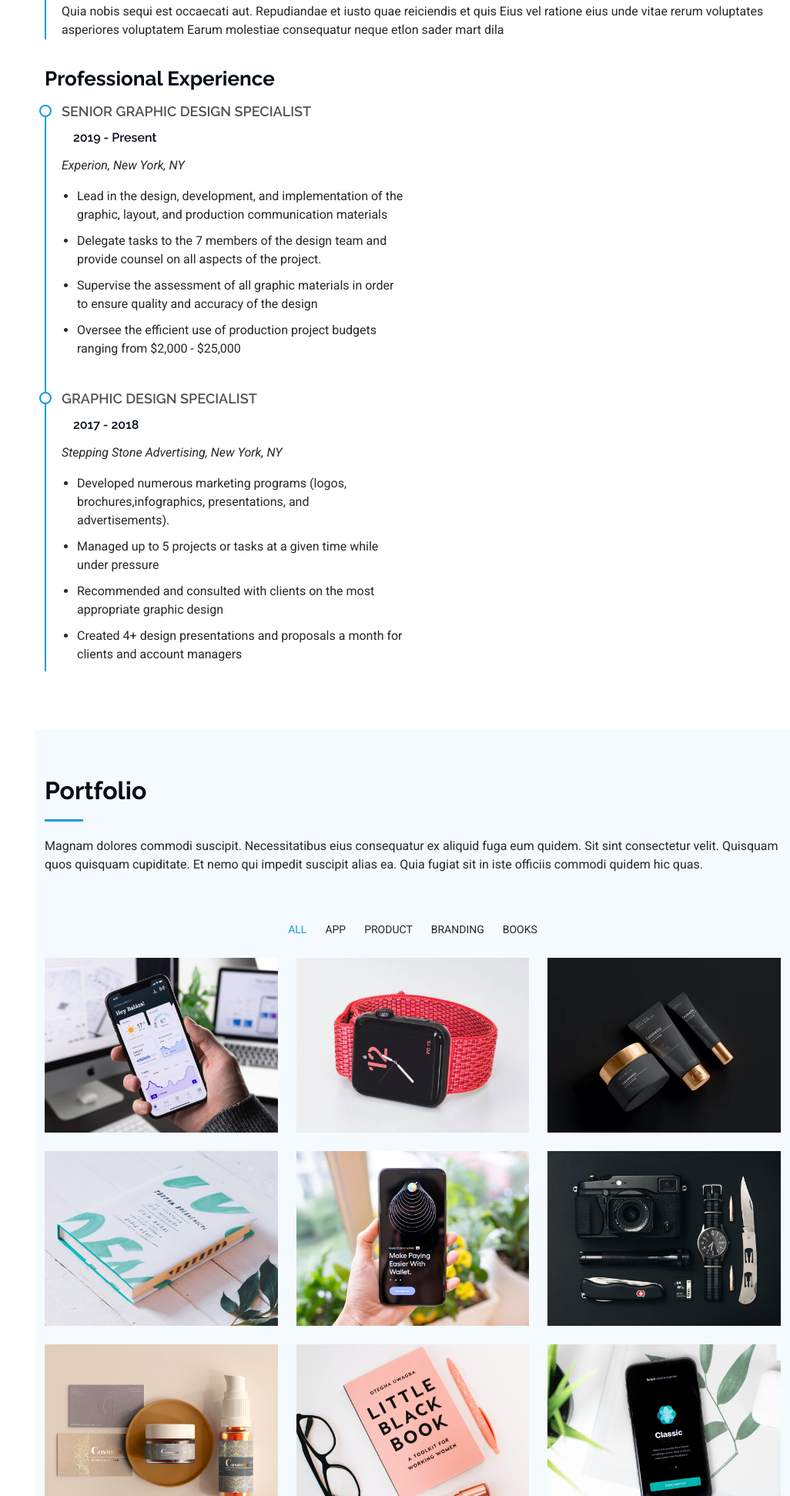
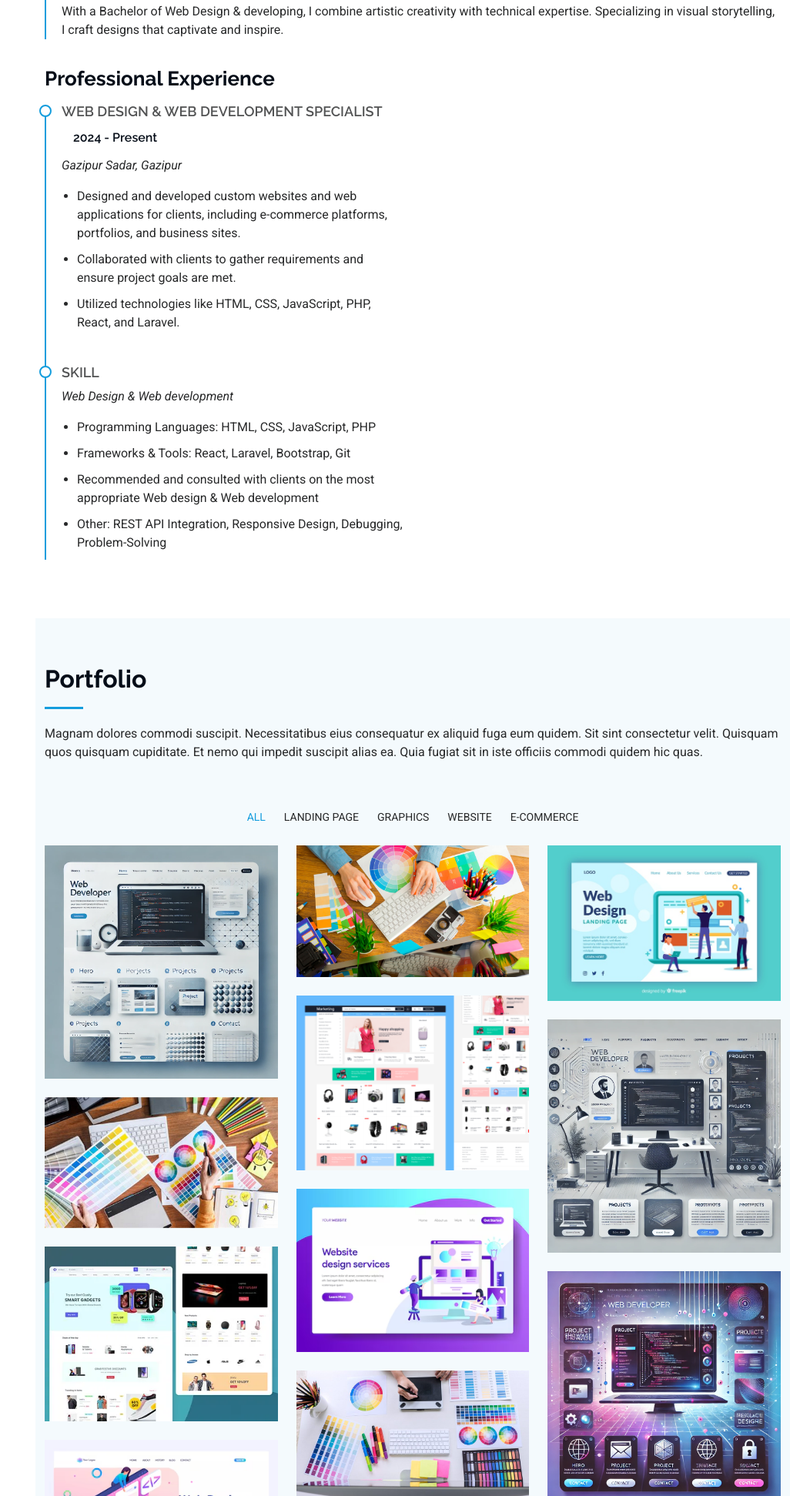
Before and after one commit to Nahid44332/Portfolio, a plain HTML site: page index.html in a window 1280 px wide. Shown: the part 3267-5210 px from the top of the page at 77% size, without its empty margins (254-1280 px from the left). Drawn offline with Linux system fonts and the light colour scheme.

Commit message:
Portfolio

```diff
--- a/index.html
+++ b/index.html
@@ -270,12 +270,12 @@
             <h3 class="resume-title">Sumary</h3>
 
             <div class="resume-item pb-0">
-              <h4>Nahid Hossen</h4>
-              <p><em>Innovative and deadline-driven Web Designer with Web development 3+ years of experience designing and developing user-centered from initial concept to final, polished deliverable.</em></p>
+              <h4>Nizum Petni</h4>
+              <p><em>A highly motivated web developer with a strong passion for creating innovative digital solutions. Seeking to leverage my skills in web development to contribute to organizational growth and deliver high-quality projects.</em></p>
               <ul>
                 <li>Gazipur Sadar, Gazipur</li>
-                <li>+8801968-400331</li>
-                <li>nahidhossen3278@gmail.com</li>
+                <li>+8801890-331107</li>
+                <li>Pnijumpetni420@gmail.com</li>
               </ul>
             </div><!-- Edn Resume Item -->
 
@@ -284,14 +284,14 @@
               <h4>Computer Scince Engineering</h4>
               <h5>2023 - 2025</h5>
               <p><em>Gazipur Technology Computer Collage, Gazipur Sadar,Gazipur</em></p>
-              <p>Qui deserunt veniam. Et sed aliquam labore tempore sed quisquam iusto autem sit. Ea vero voluptatum qui ut dignissimos deleniti nerada porti sand markend</p>
+              <p>Explore my educational background on my resume website, highlighting the knowledge and skills that shape my expertise. A strong foundation for innovative solutions and growth.</p>
             </div><!-- Edn Resume Item -->
 
             <div class="resume-item">
-              <h4>HSC</h4>
+              <h4>IT foundation Of Web Source</h4>
               <h5>2021 - 2023</h5>
-              <p><em>Gazipur Zilla Collage, Gazipur</em></p>
-              <p>Quia nobis sequi est occaecati aut. Repudiandae et iusto quae reiciendis et quis Eius vel ratione eius unde vitae rerum voluptates asperiores voluptatem Earum molestiae consequatur neque etlon sader mart dila</p>
+              <p><em>Gazipur Khaled It solution technology, Gazipur</em></p>
+              <p>With a Bachelor of Web Design & developing, I combine artistic creativity with technical expertise. Specializing in visual storytelling, I craft designs that captivate and inspire.</p>
             </div><!-- Edn Resume Item -->
 
           </div>
@@ -299,26 +299,26 @@
           <div class="col-lg-6" data-aos="fade-up" data-aos-delay="200">
             <h3 class="resume-title">Professional Experience</h3>
             <div class="resume-item">
-              <h4>Senior graphic design specialist</h4>
-              <h5>2019 - Present</h5>
-              <p><em>Experion, New York, NY </em></p>
+              <h4>Web design & Web development specialist</h4>
+              <h5>2024 - Present</h5>
+              <p><em>Gazipur Sadar, Gazipur</em></p>
               <ul>
-                <li>Lead in the design, development, and implementation of the graphic, layout, and production communication materials</li>
-                <li>Delegate tasks to the 7 members of the design team and provide counsel on all aspects of the project. </li>
-                <li>Supervise the assessment of all graphic materials in order to ensure quality and accuracy of the design</li>
-                <li>Oversee the efficient use of production project budgets ranging from $2,000 - $25,000</li>
+                <li>Designed and developed custom websites and web applications for clients, including e-commerce platforms, portfolios, and business sites.</li>
+                <li>Collaborated with clients to gather requirements and ensure project goals are met.
+                </li>
+                <li>Utilized technologies like HTML, CSS, JavaScript, PHP, React, and Laravel.
+                </li>
               </ul>
             </div><!-- Edn Resume Item -->
 
             <div class="resume-item">
-              <h4>Graphic design specialist</h4>
-              <h5>2017 - 2018</h5>
-              <p><em>Stepping Stone Advertising, New York, NY</em></p>
+              <h4>Skill</h4>
+              <p><em>Web Design & Web development</em></p>
               <ul>
-                <li>Developed numerous marketing programs (logos, brochures,infographics, presentations, and advertisements).</li>
-                <li>Managed up to 5 projects or tasks at a given time while under pressure</li>
-                <li>Recommended and consulted with clients on the most appropriate graphic design</li>
-                <li>Created 4+ design presentations and proposals a month for clients and account managers</li>
+                <li>Programming Languages: HTML, CSS, JavaScript, PHP</li>
+                <li>Frameworks & Tools: React, Laravel, Bootstrap, Git</li>
+                <li>Recommended and consulted with clients on the most appropriate Web design & Web development</li>
+                <li>Other: REST API Integration, Responsive Design, Debugging, Problem-Solving</li>
               </ul>
             </div><!-- Edn Resume Item -->
 
@@ -345,21 +345,21 @@
 
           <ul class="portfolio-filters isotope-filters" data-aos="fade-up" data-aos-delay="100">
             <li data-filter="*" class="filter-active">All</li>
-            <li data-filter=".filter-app">App</li>
-            <li data-filter=".filter-product">Product</li>
-            <li data-filter=".filter-branding">Branding</li>
-            <li data-filter=".filter-books">Books</li>
+            <li data-filter=".filter-app">Landing Page</li>
+            <li data-filter=".filter-product">Graphics</li>
+            <li data-filter=".filter-branding">Website</li>
+            <li data-filter=".filter-books">E-Commerce</li>
           </ul><!-- End Portfolio Filters -->
 
           <div class="row gy-4 isotope-container" data-aos="fade-up" data-aos-delay="200">
 
             <div class="col-lg-4 col-md-6 portfolio-item isotope-item filter-app">
               <div class="portfolio-content h-100">
-                <img src="assets/img/portfolio/app-1.jpg" class="img-fluid" alt="">
+                <img src="assets/img/portfolio/Landing-1.webp" class="img-fluid" alt="">
                 <div class="portfolio-info">
-                  <h4>App 1</h4>
+                  <h4>Landing Page</h4>
                   <p>Lorem ipsum, dolor sit amet consectetur</p>
-                  <a href="assets/img/portfolio/app-1.jpg" title="App 1" data-gallery="portfolio-gallery-app" class="glightbox preview-link"><i class="bi bi-zoom-in"></i></a>
+                  <a href="assets/img/portfolio/Landing-1.webp" title="Landing Page 1" data-gallery="portfolio-gallery-app" class="glightbox preview-link"><i class="bi bi-zoom-in"></i></a>
                   <a href="portfolio-details.html" title="More Details" class="details-link"><i class="bi bi-link-45deg"></i></a>
                 </div>
               </div>
@@ -367,11 +367,11 @@
 
             <div class="col-lg-4 col-md-6 portfolio-item isotope-item filter-product">
               <div class="portfolio-content h-100">
-                <img src="assets/img/portfolio/product-1.jpg" class="img-fluid" alt="">
+                <img src="assets/img/portfolio/Graphics-1.jpeg" class="img-fluid" alt="">
                 <div class="portfolio-info">
-                  <h4>Product 1</h4>
+                  <h4>Graphics Design</h4>
                   <p>Lorem ipsum, dolor sit amet consectetur</p>
-                  <a href="assets/img/portfolio/product-1.jpg" title="Product 1" data-gallery="portfolio-gallery-product" class="glightbox preview-link"><i class="bi bi-zoom-in"></i></a>
+                  <a href="assets/img/portfolio/Graphics-1.jpeg" title="Graphics Design-1" data-gallery="portfolio-gallery-product" class="glightbox preview-link"><i class="bi bi-zoom-in"></i></a>
                   <a href="portfolio-details.html" title="More Details" class="details-link"><i class="bi bi-link-45deg"></i></a>
                 </div>
               </div>
@@ -379,11 +379,11 @@
 
             <div class="col-lg-4 col-md-6 portfolio-item isotope-item filter-branding">
               <div class="portfolio-content h-100">
-                <img src="assets/img/portfolio/branding-1.jpg" class="img-fluid" alt="">
+                <img src="assets/img/portfolio/Website-1.jpg" class="img-fluid" alt="">
                 <div class="portfolio-info">
-                  <h4>Branding 1</h4>
+                  <h4>Website</h4>
                   <p>Lorem ipsum, dolor sit amet consectetur</p>
-                  <a href="assets/img/portfolio/branding-1.jpg" title="Branding 1" data-gallery="portfolio-gallery-branding" class="glightbox preview-link"><i class="bi bi-zoom-in"></i></a>
+                  <a href="assets/img/portfolio/Website-1.jpg" title="Website 1" data-gallery="portfolio-gallery-branding" class="glightbox preview-link"><i class="bi bi-zoom-in"></i></a>
                   <a href="portfolio-details.html" title="More Details" class="details-link"><i class="bi bi-link-45deg"></i></a>
                 </div>
               </div>
@@ -391,11 +391,11 @@
 
             <div class="col-lg-4 col-md-6 portfolio-item isotope-item filter-books">
               <div class="portfolio-content h-100">
-                <img src="assets/img/portfolio/books-1.jpg" class="img-fluid" alt="">
+                <img src="assets/img/portfolio/E-commerce-1.png" class="img-fluid" alt="">
                 <div class="portfolio-info">
-                  <h4>Books 1</h4>
+                  <h4>E-Commerce</h4>
                   <p>Lorem ipsum, dolor sit amet consectetur</p>
-                  <a href="assets/img/portfolio/books-1.jpg" title="Branding 1" data-gallery="portfolio-gallery-book" class="glightbox preview-link"><i class="bi bi-zoom-in"></i></a>
+                  <a href="assets/img/portfolio/E-commerce-1.png" title="E-Commerce 1" data-gallery="portfolio-gallery-book" class="glightbox preview-link"><i class="bi bi-zoom-in"></i></a>
                   <a href="portfolio-details.html" title="More Details" class="details-link"><i class="bi bi-link-45deg"></i></a>
                 </div>
               </div>
@@ -403,11 +403,11 @@
 
             <div class="col-lg-4 col-md-6 portfolio-item isotope-item filter-app">
               <div class="portfolio-content h-100">
-                <img src="assets/img/portfolio/app-2.jpg" class="img-fluid" alt="">
+                <img src="assets/img/portfolio/Landing-2.webp" class="img-fluid" alt="">
                 <div class="portfolio-info">
-                  <h4>App 2</h4>
+                  <h4>Landing Page 2</h4>
                   <p>Lorem ipsum, dolor sit amet consectetur</p>
-                  <a href="assets/img/portfolio/app-2.jpg" title="App 2" data-gallery="portfolio-gallery-app" class="glightbox preview-link"><i class="bi bi-zoom-in"></i></a>
+                  <a href="assets/img/portfolio/Landing-2.webp" title="Landing page 2" data-gallery="portfolio-gallery-app" class="glightbox preview-link"><i class="bi bi-zoom-in"></i></a>
                   <a href="portfolio-details.html" title="More Details" class="details-link"><i class="bi bi-link-45deg"></i></a>
                 </div>
               </div>
@@ -415,11 +415,11 @@
 
             <div class="col-lg-4 col-md-6 portfolio-item isotope-item filter-product">
               <div class="portfolio-content h-100">
-                <img src="assets/img/portfolio/product-2.jpg" class="img-fluid" alt="">
+                <img src="assets/img/portfolio/Graphics-2.jpeg" class="img-fluid" alt="">
                 <div class="portfolio-info">
-                  <h4>Product 2</h4>
+                  <h4>Graphics Design 2</h4>
                   <p>Lorem ipsum, dolor sit amet consectetur</p>
-                  <a href="assets/img/portfolio/product-2.jpg" title="Product 2" data-gallery="portfolio-gallery-product" class="glightbox preview-link"><i class="bi bi-zoom-in"></i></a>
+                  <a href="assets/img/portfolio/Graphics-3.jpeg" title="Graphics Design 2" data-gallery="portfolio-gallery-product" class="glightbox preview-link"><i class="bi bi-zoom-in"></i></a>
                   <a href="portfolio-details.html" title="More Details" class="details-link"><i class="bi bi-link-45deg"></i></a>
                 </div>
               </div>
@@ -427,11 +427,11 @@
 
             <div class="col-lg-4 col-md-6 portfolio-item isotope-item filter-branding">
               <div class="portfolio-content h-100">
-                <img src="assets/img/portfolio/branding-2.jpg" class="img-fluid" alt="">
+                <img src="assets/img/portfolio/Website-2.avif" class="img-fluid" alt="">
                 <div class="portfolio-info">
-                  <h4>Branding 2</h4>
+                  <h4>Website 2</h4>
                   <p>Lorem ipsum, dolor sit amet consectetur</p>
-                  <a href="assets/img/portfolio/branding-2.jpg" title="Branding 2" data-gallery="portfolio-gallery-branding" class="glightbox preview-link"><i class="bi bi-zoom-in"></i></a>
+                  <a href="assets/img/portfolio/Website-2.avif" title="Website 2" data-gallery="portfolio-gallery-branding" class="glightbox preview-link"><i class="bi bi-zoom-in"></i></a>
                   <a href="portfolio-details.html" title="More Details" class="details-link"><i class="bi bi-link-45deg"></i></a>
                 </div>
               </div>
@@ -439,11 +439,11 @@
 
             <div class="col-lg-4 col-md-6 portfolio-item isotope-item filter-books">
               <div class="portfolio-content h-100">
-                <img src="assets/img/portfolio/books-2.jpg" class="img-fluid" alt="">
+                <img src="assets/img/portfolio/E-commerce-2.png" class="img-fluid" alt="">
                 <div class="portfolio-info">
-                  <h4>Books 2</h4>
+                  <h4>E-Commerce 2</h4>
                   <p>Lorem ipsum, dolor sit amet consectetur</p>
-                  <a href="assets/img/portfolio/books-2.jpg" title="Branding 2" data-gallery="portfolio-gallery-book" class="glightbox preview-link"><i class="bi bi-zoom-in"></i></a>
+                  <a href="assets/img/portfolio/E-commerce-2.png" title="E-Commerce 2" data-gallery="portfolio-gallery-book" class="glightbox preview-link"><i class="bi bi-zoom-in"></i></a>
                   <a href="portfolio-details.html" title="More Details" class="details-link"><i class="bi bi-link-45deg"></i></a>
                 </div>
               </div>
@@ -451,11 +451,11 @@
 
             <div class="col-lg-4 col-md-6 portfolio-item isotope-item filter-app">
               <div class="portfolio-content h-100">
-                <img src="assets/img/portfolio/app-3.jpg" class="img-fluid" alt="">
+                <img src="assets/img/portfolio/Landing-3.webp" class="img-fluid" alt="">
                 <div class="portfolio-info">
-                  <h4>App 3</h4>
+                  <h4>Landing Page 3</h4>
                   <p>Lorem ipsum, dolor sit amet consectetur</p>
-                  <a href="assets/img/portfolio/app-3.jpg" title="App 3" data-gallery="portfolio-gallery-app" class="glightbox preview-link"><i class="bi bi-zoom-in"></i></a>
+                  <a href="assets/img/portfolio/Landing-3.webp" title="Landing Page 3" data-gallery="portfolio-gallery-app" class="glightbox preview-link"><i class="bi bi-zoom-in"></i></a>
                   <a href="portfolio-details.html" title="More Details" class="details-link"><i class="bi bi-link-45deg"></i></a>
                 </div>
               </div>
@@ -463,11 +463,11 @@
 
             <div class="col-lg-4 col-md-6 portfolio-item isotope-item filter-product">
               <div class="portfolio-content h-100">
-                <img src="assets/img/portfolio/product-3.jpg" class="img-fluid" alt="">
+                <img src="assets/img/portfolio/Graphics-3.jpeg" class="img-fluid" alt="">
                 <div class="portfolio-info">
-                  <h4>Product 3</h4>
+                  <h4>Graphics Design 3</h4>
                   <p>Lorem ipsum, dolor sit amet consectetur</p>
-                  <a href="assets/img/portfolio/product-3.jpg" title="Product 3" data-gallery="portfolio-gallery-product" class="glightbox preview-link"><i class="bi bi-zoom-in"></i></a>
+                  <a href="assets/img/portfolio/Graphics-3.jpeg" title="Graphics Design 3" data-gallery="portfolio-gallery-product" class="glightbox preview-link"><i class="bi bi-zoom-in"></i></a>
                   <a href="portfolio-details.html" title="More Details" class="details-link"><i class="bi bi-link-45deg"></i></a>
                 </div>
               </div>
@@ -475,11 +475,11 @@
 
             <div class="col-lg-4 col-md-6 portfolio-item isotope-item filter-branding">
               <div class="portfolio-content h-100">
-                <img src="assets/img/portfolio/branding-3.jpg" class="img-fluid" alt="">
+                <img src="assets/img/portfolio/Website-3.avif" class="img-fluid" alt="">
                 <div class="portfolio-info">
-                  <h4>Branding 3</h4>
+                  <h4>Website 3</h4>
                   <p>Lorem ipsum, dolor sit amet consectetur</p>
-                  <a href="assets/img/portfolio/branding-3.jpg" title="Branding 2" data-gallery="portfolio-gallery-branding" class="glightbox preview-link"><i class="bi bi-zoom-in"></i></a>
+                  <a href="assets/img/portfolio/Website-3.avif" title="Website 3" data-gallery="portfolio-gallery-branding" class="glightbox preview-link"><i class="bi bi-zoom-in"></i></a>
                   <a href="portfolio-details.html" title="More Details" class="details-link"><i class="bi bi-link-45deg"></i></a>
                 </div>
               </div>
@@ -487,11 +487,11 @@
 
             <div class="col-lg-4 col-md-6 portfolio-item isotope-item filter-books">
               <div class="portfolio-content h-100">
-                <img src="assets/img/portfolio/books-3.jpg" class="img-fluid" alt="">
+                <img src="assets/img/portfolio/E-commerce-3.png" class="img-fluid" alt="">
                 <div class="portfolio-info">
-                  <h4>Books 3</h4>
+                  <h4>E-Commerce 3</h4>
                   <p>Lorem ipsum, dolor sit amet consectetur</p>
-                  <a href="assets/img/portfolio/books-3.jpg" title="Branding 3" data-gallery="portfolio-gallery-book" class="glightbox preview-link"><i class="bi bi-zoom-in"></i></a>
+                  <a href="assets/img/portfolio/E-commerce-3.png" title="E-Commerce-3 3" data-gallery="portfolio-gallery-book" class="glightbox preview-link"><i class="bi bi-zoom-in"></i></a>
                   <a href="portfolio-details.html" title="More Details" class="details-link"><i class="bi bi-link-45deg"></i></a>
                 </div>
               </div>
```
Also changed, not shown: assets/img/portfolio/E-commerce-1.png (added), assets/img/portfolio/E-commerce-2.png (added), assets/img/portfolio/E-commerce-3.png (added), assets/img/portfolio/Graphics-1.jpeg (added), assets/img/portfolio/Graphics-2.jpeg (added), assets/img/portfolio/Graphics-3.jpeg (added), assets/img/portfolio/Landing-1.webp (added), assets/img/portfolio/Landing-2.webp (added), assets/img/portfolio/Landing-3.webp (added), assets/img/portfolio/Website-1.jpg (added), assets/img/portfolio/Website-2.avif (added), assets/img/portfolio/Website-3.avif (added).
